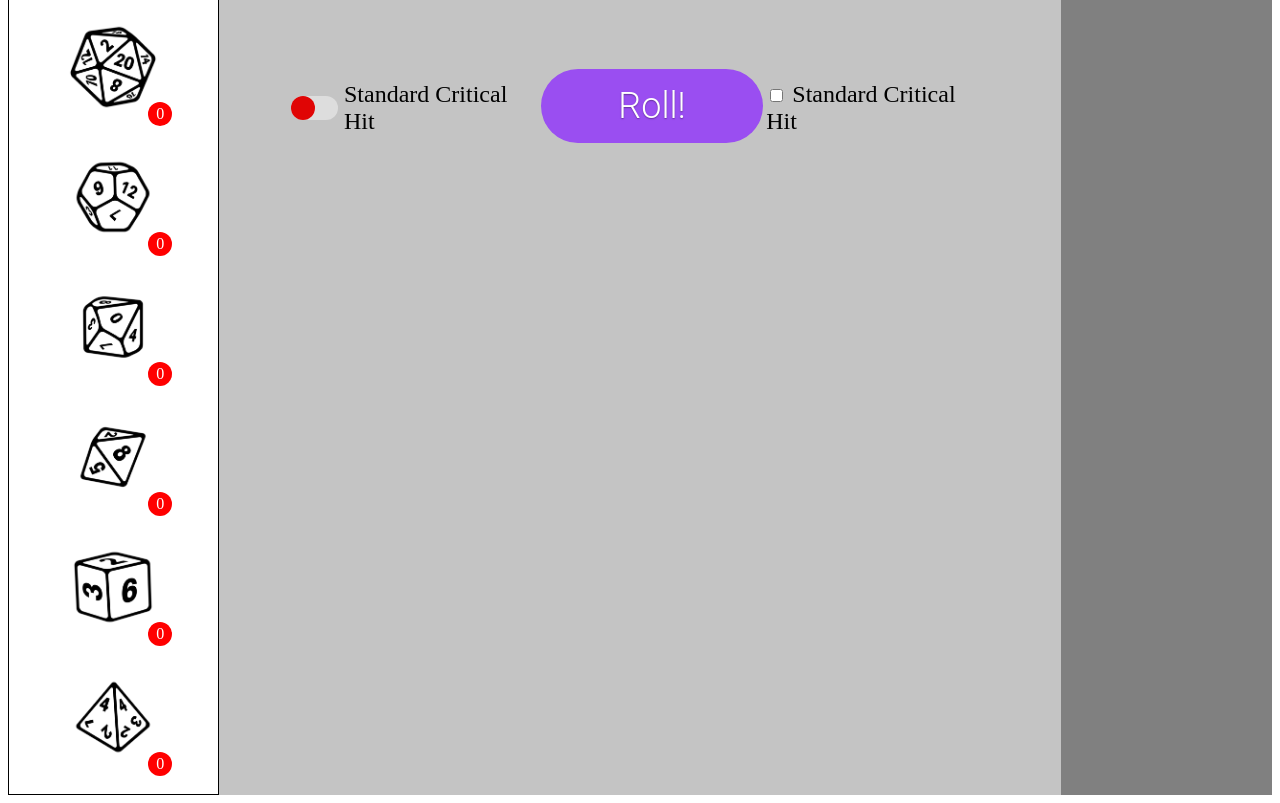
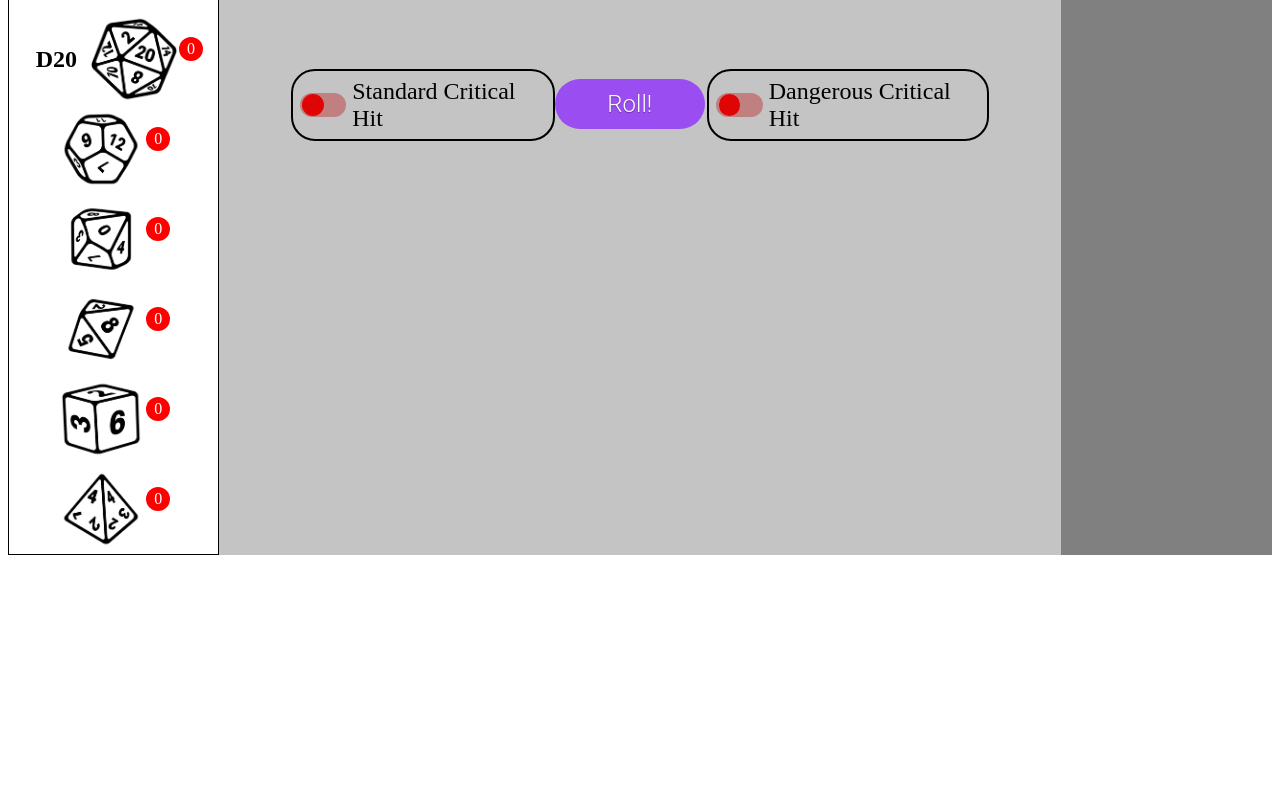
Before and after one commit to jameshart197/CI_PP2_DiceRoller, a plain HTML site: page index.html in a window 1280 px wide. Shown: the part 131-934 px from the top of the page. After the commit the page ends 800 px from the top, so only its background shows below. Drawn offline with Linux system fonts and the light colour scheme.

Commit message:
Add style to toggle switches.

```diff
--- a/assets/css/buttons.css
+++ b/assets/css/buttons.css
@@ -10,30 +10,53 @@ input[type="checkbox"].toggle + label {
     position: relative;
     display: flex;
     align-items: center;
+    cursor: pointer;
 }
 
 input[type="checkbox"].toggle + label::before {
     content: "";
     width: 2em;
     height: 1em;
-    background-color: #ddd;
+    background-color: rgb(192, 128, 128);
     border-radius: 1em;
     margin-right: .25em;
+    transition: background-color 250ms ease-in-out
+}
+
+input[type="checkbox"].toggle:hover + label::before {
+    outline: 1px solid black;
 }
 
 input[type="checkbox"].toggle + label::after {
     position: absolute;
+    left: .1em;
     content: "";
-    width: 1em;
-    height: 1em;
+    width: .9em;
+    height: .9em;
     background-color: rgb(224, 5, 5);
     border-radius: 1em;
+    transition: background-color 250ms ease-in-out, transform 200ms ease-in-out;
+}
+
+input[type="checkbox"].toggle:checked + label::after {
+    transform: translateX(100%);
+    background-color: rgb(5, 224, 176);
+    border-radius: 1em;
+}
+
+input[type="checkbox"].toggle:checked + label::before {
+    background-color: rgb(14, 76, 247);
 }
 
 input[type="checkbox"].toggle:checked + label {
     color: rgb(4, 0, 255);
 }
 
+.criticals {
+    border: 2px solid black;
+    padding: .3em;
+    border-radius: 1em;
+}
 
 /** This section is for the Roll Button **/
 
@@ -52,7 +75,7 @@ input[type="checkbox"].toggle:checked + label {
     text-align: center;
     min-height: 50px;
     min-width: 150px;
-    font-size: 150%;
+    font-size: 100%;
 }
 
 .central-container button:hover {
--- a/assets/css/style.css
+++ b/assets/css/style.css
@@ -56,8 +56,13 @@ main {
 
 .dice-container {
     display: flex;
-    flex-direction: column;
     padding: .5em;
+    align-items: center;
+    padding: 0 .5em;
+}
+
+.dice-container h2 {
+    padding: 0 .5em;
 }
 
 .badge {
@@ -71,7 +76,7 @@ main {
     align-items: center;
     position: relative;
     bottom: 0.6em;
-    left: 5em;
+    left: em;
 }
 
 .dice-container img {
--- a/index.html
+++ b/index.html
@@ -19,6 +19,7 @@
     <main>
         <div class="left-container">
             <div class="dice-container" oncontextmenu="event.preventDefault();">
+                <h2>D20</h2>
                 <img src="assets/images/d20.png" alt="D20 Image">
                 <div class="badge">0</div>
                 <input type="number" class="hidden" value="0" data-faces="20">
@@ -53,18 +54,16 @@
         <div class="central-container">
             <div id="button-section">
                 <div class="criticals">
-                    <input type="checkbox" id="check" class="toggle">
-                    <label for="check">Standard Critical Hit</label>
-
+                    <input type="checkbox" id="standard-crit" class="toggle">
+                    <label for="standard-crit">Standard Critical Hit</label>
                 </div>
                 <div id="button-container">
                     <button id="roll-button">Roll!</button>
                 </div>
                 <div class="criticals">
-                    <label>
-                        <input type="checkbox">
-                        <span>Standard Critical Hit</span>
-                    </label>
+                    <input type="checkbox" id="dangerous-crit" class="toggle">
+                    <label for="dangerous-crit">Dangerous Critical Hit</label>
+                </div>
                 </div>
             </div>
         </div>
```
